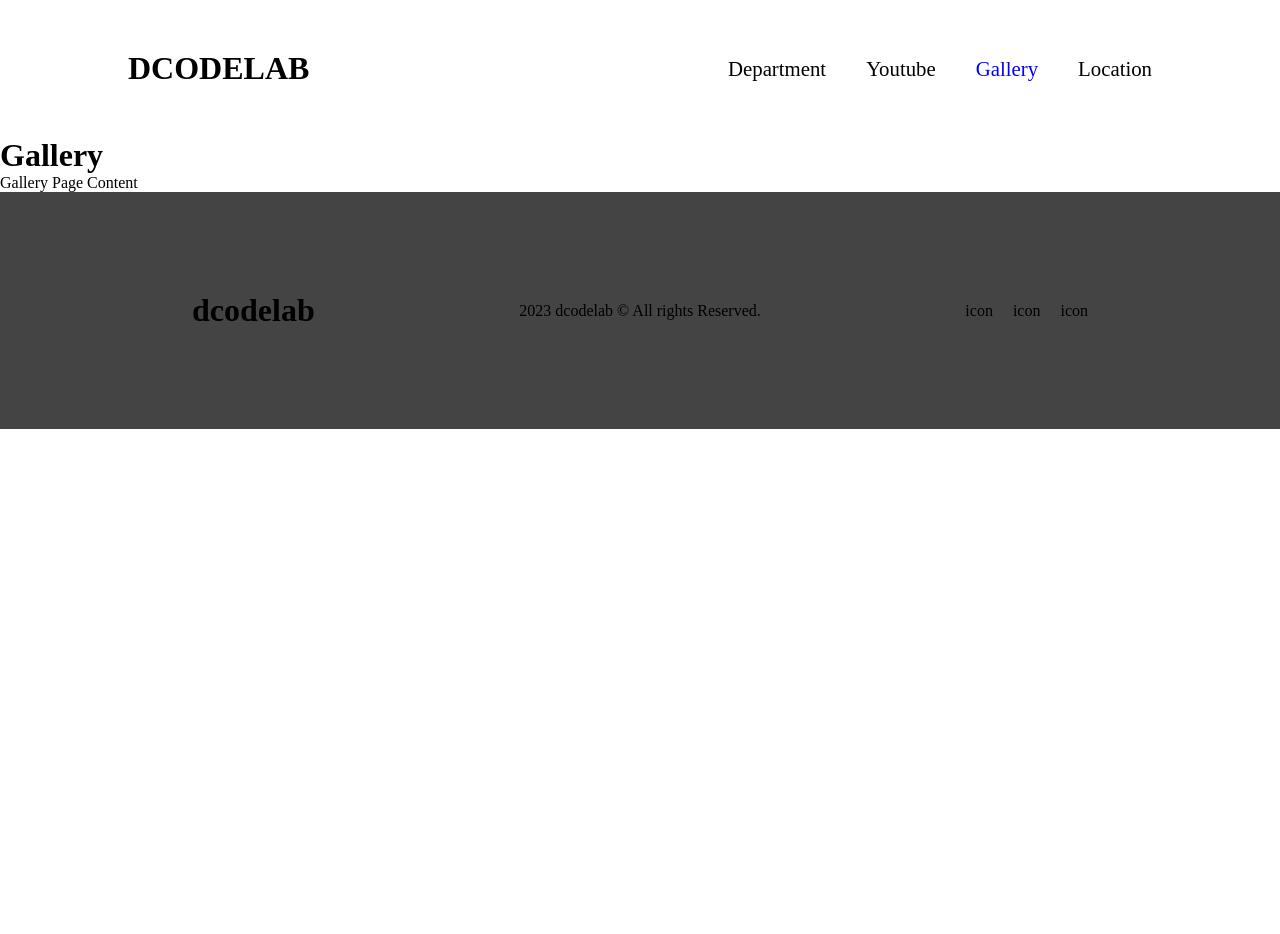
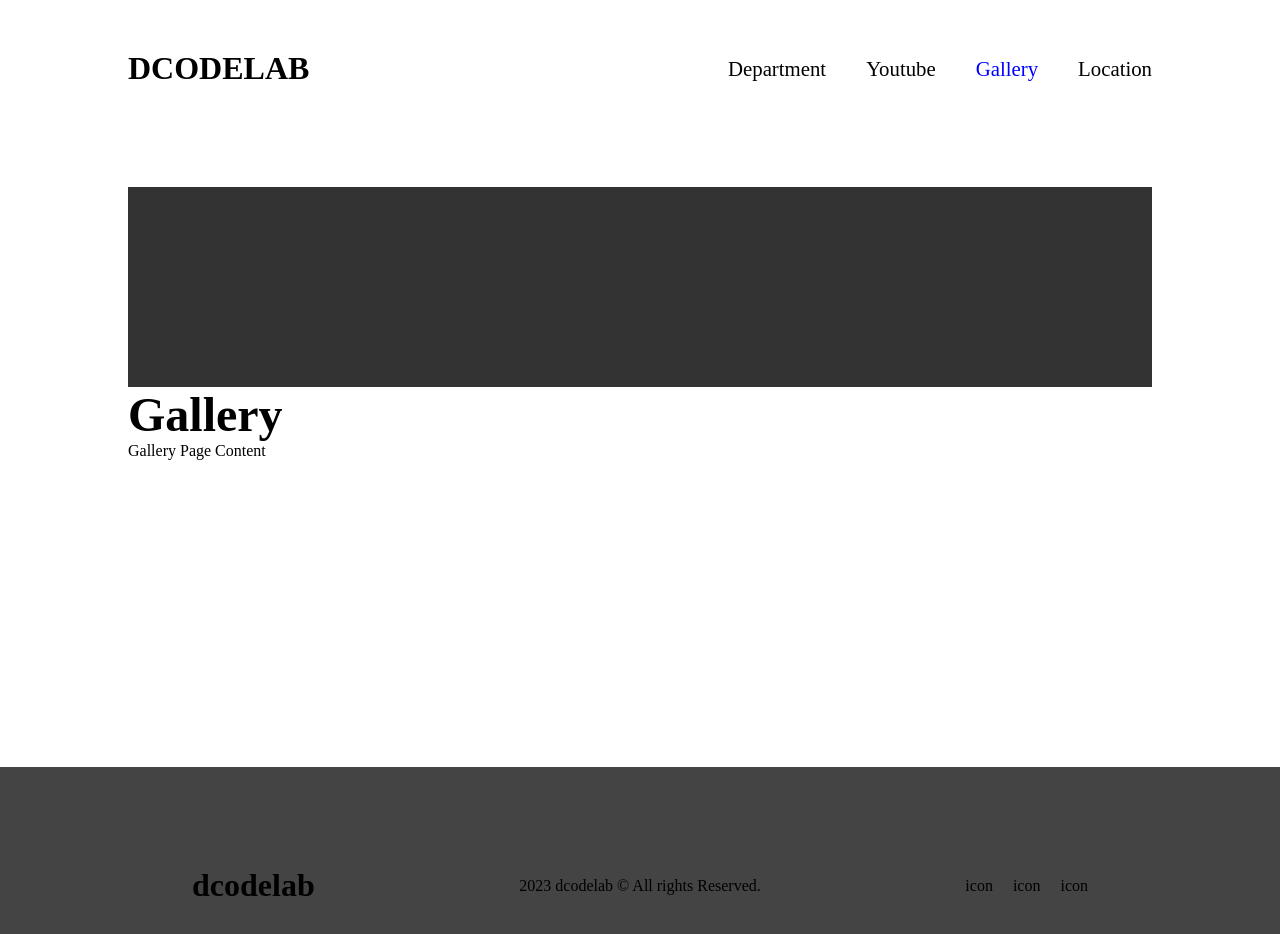
Before and after one commit to charsskim/react-route, a React (Create React App) app: page /gallery in a window 1280 px wide. Shown: the top 934 px of the page. Before the commit the page ends 800 px from the top, so only its background shows below. Built offline with nearby package versions, Linux system fonts and the light colour scheme.

Commit message:
레이아웃 스타일

```diff
--- a/src/components/common/Layout.jsx
+++ b/src/components/common/Layout.jsx
@@ -1,6 +1,7 @@
 export default function Layout({ children, title }) {
 	return (
 		<main className={`layout ${title}`}>
+			<figure className='subVisual'></figure>
 			<h1>{title}</h1>
 
 			{children}
--- /dev/null
+++ b/src/scss/common/_layout.scss
@@ -0,0 +1,14 @@
+.layout {
+	width: 80vw;
+	min-height: 60vh;
+	margin: 100px auto;
+
+	.subVisual {
+		width: 80vw;
+		height: 200px;
+		background-color: #333;
+	}
+	h1 {
+		font-size: 3rem;
+	}
+}
--- a/src/scss/style.scss
+++ b/src/scss/style.scss
@@ -2,6 +2,7 @@
 //
 @import './common/header';
 @import './common/footer';
+@import './common/layout';
 //
 @import './main/visual';
 @import './main/news';
```
